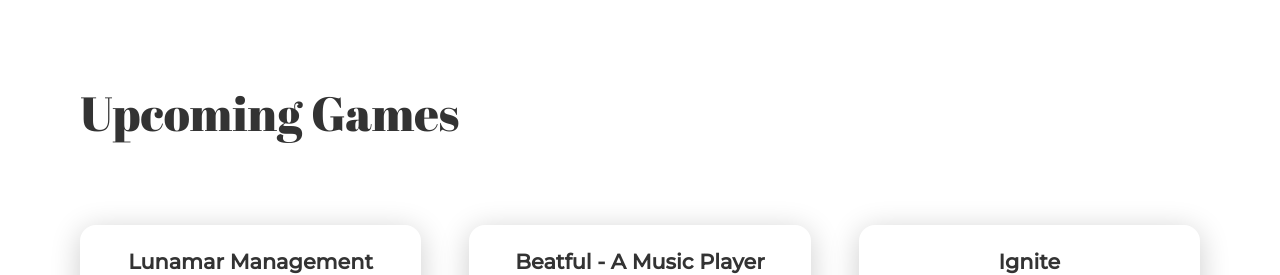
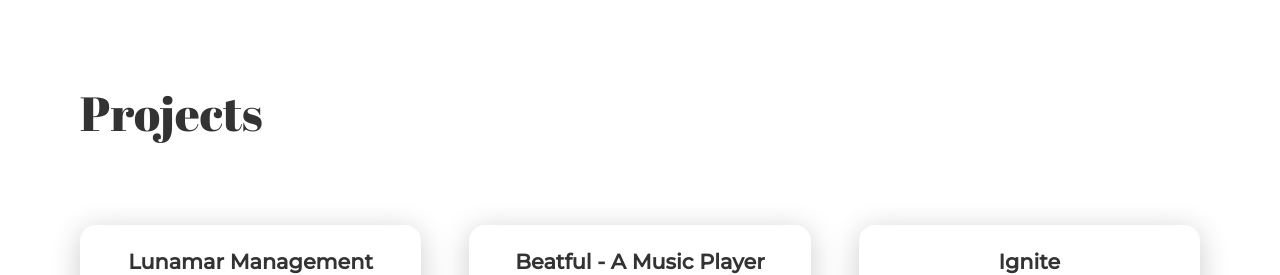
Before and after one commit to yaswanthtondepu/myprojects, a React (Create React App) app: page / in a window 1280 px wide. Shown: the top 275 px of the page. Built offline with nearby package versions, Linux system fonts and the light colour scheme.

Commit message:
Update Home.js

```diff
--- a/src/pages/Home.js
+++ b/src/pages/Home.js
@@ -22,7 +22,7 @@ const Home = () => {
             <LayoutGroup>
                 {searched.length > 0 ? (
                     <div>
-                        <h2>Searched Games</h2>
+                        <h2></h2>
                         <Games>
                             {searched.map(game => (
                                 <Game
@@ -36,7 +36,7 @@ const Home = () => {
                         </Games>
                     </div>) : ""}
 
-                <h2>Upcoming Games</h2>
+                <h2>Projects</h2>
                 <Games>
                     {upcoming.map(project => (
                         <Game
```
